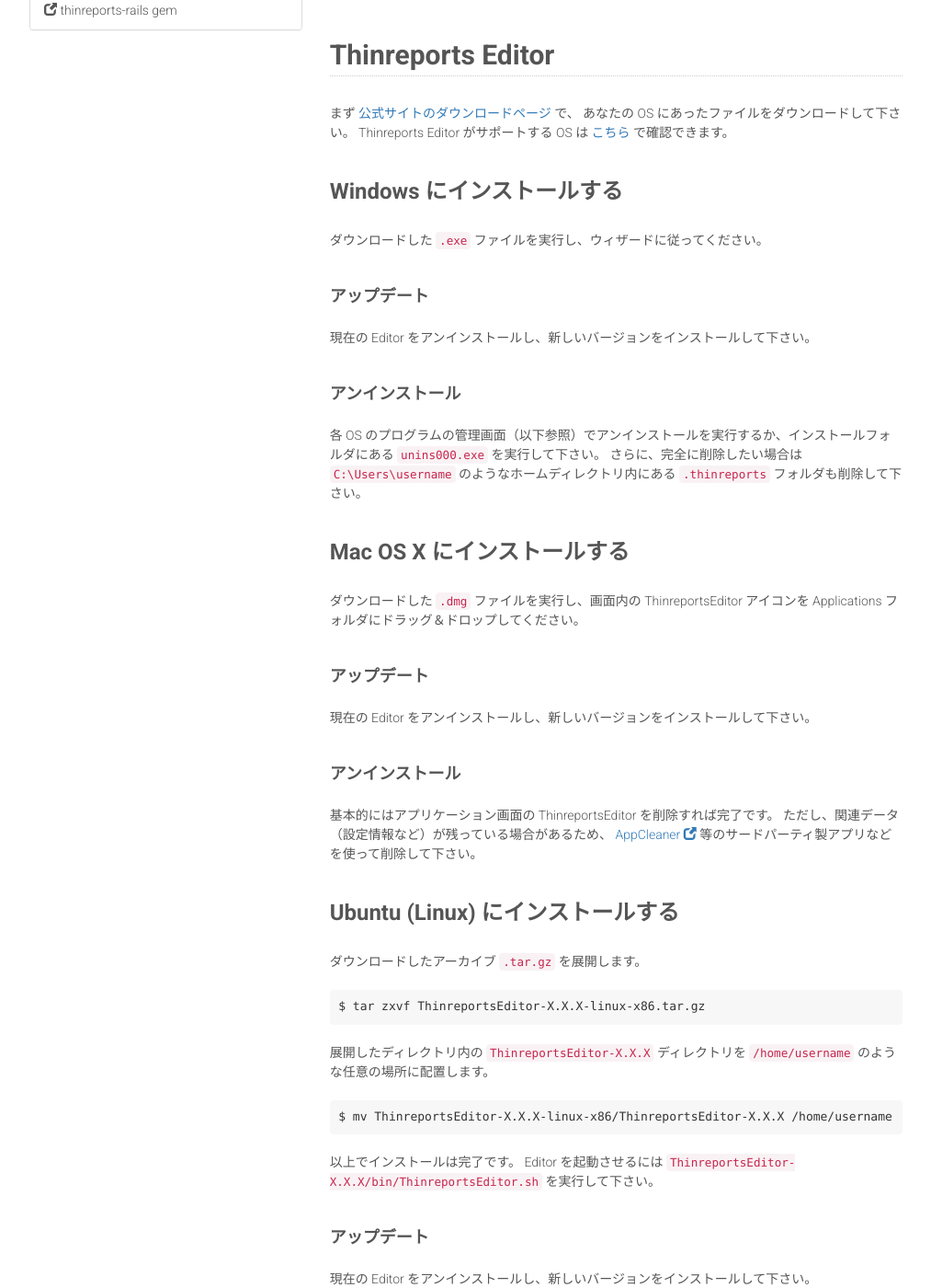
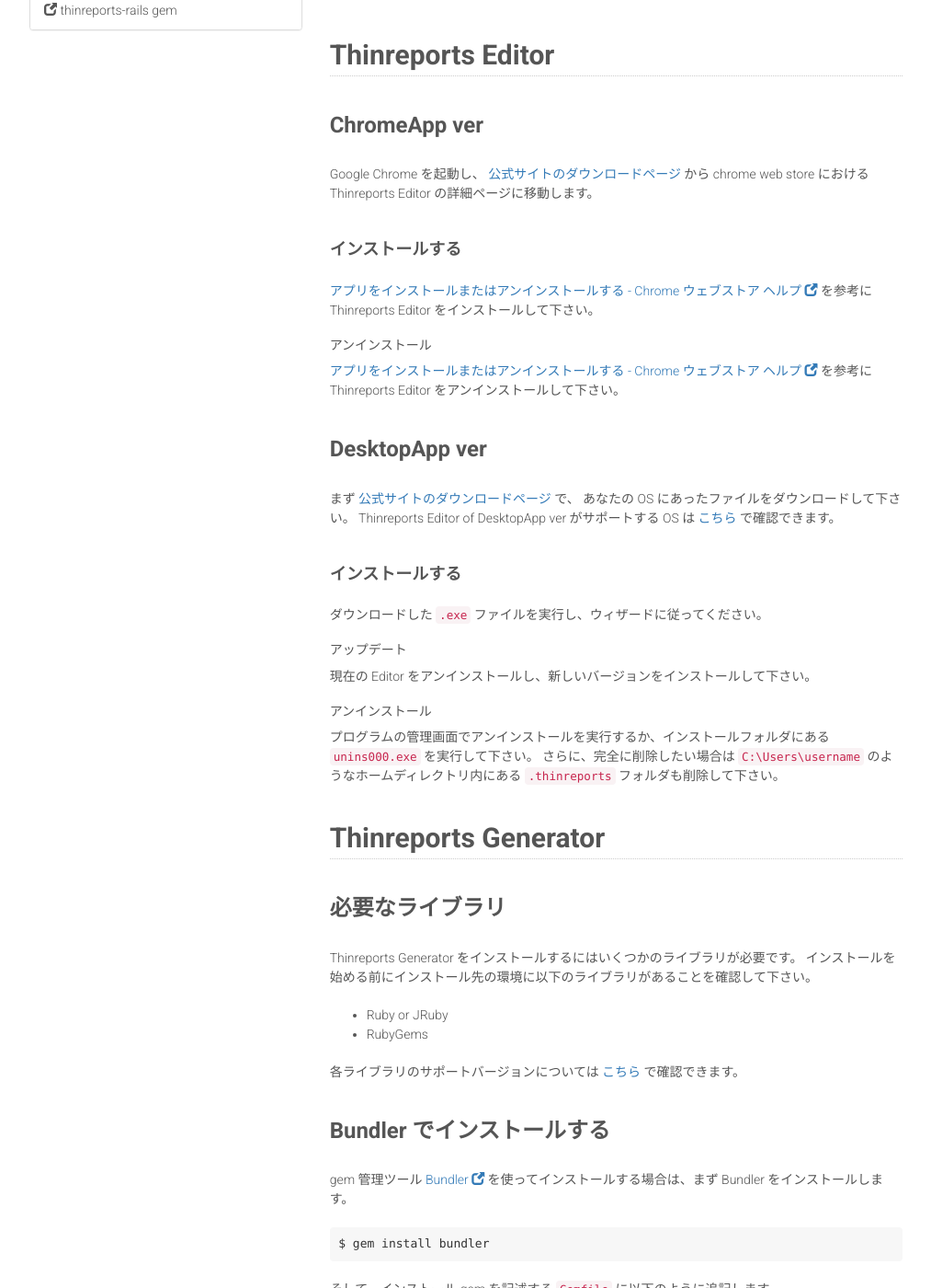
Before and after one commit to thinreports/documentation, a Jekyll site: the page built from ja/getting-started/installation.md, in a window 1280 px wide and 1400 px high, scrolled down 251 px. Shown: the whole window at 92% size, without its empty margins (133-1146 px from the left). Built offline with Jekyll 4.4.1, drawn with Linux system fonts in a browser that asks for light colours; nearby versions of some CDN libraries; Markdown is read by kramdown in place of the engine named in the settings; some of the changed text lies outside the part shown.

Commit message:
Update installation.md
Add installation guide for ChromeApp ver

````diff
--- a/ja/getting-started/installation.md
+++ b/ja/getting-started/installation.md
@@ -12,72 +12,36 @@
 
 ## Thinreports Editor
 
+### ChromeApp ver
+
+Google Chrome を起動し、 [公式サイトのダウンロードページ](http://www.thinreports.org/download/) から chrome web store における Thinreports Editor の詳細ページに移動します。
+
+#### インストールする
+
+[アプリをインストールまたはアンインストールする - Chrome ウェブストア ヘルプ](https://support.google.com/chrome_webstore/answer/1053369?hl=ja) を参考に Thinreports Editor をインストールして下さい。
+
+##### アンインストール
+
+[アプリをインストールまたはアンインストールする - Chrome ウェブストア ヘルプ](https://support.google.com/chrome_webstore/answer/1053369?hl=ja) を参考に Thinreports Editor をアンインストールして下さい。
+
+### DesktopApp ver
+
 まず [公式サイトのダウンロードページ](http://www.thinreports.org/download/) で、
 あなたの OS にあったファイルをダウンロードして下さい。
-Thinreports Editor がサポートする OS は [こちら](http://www.thinreports.org/features/editor/) で確認できます。
+Thinreports Editor  of DesktopApp ver がサポートする OS は [こちら](http://www.thinreports.org/features/editor/) で確認できます。
 
-### Windows にインストールする
+#### インストールする
 
 ダウンロードした `.exe` ファイルを実行し、ウィザードに従ってください。
 
-#### アップデート
+##### アップデート
 
 現在の Editor をアンインストールし、新しいバージョンをインストールして下さい。
 
-#### アンインストール
+##### アンインストール
 
-各 OS のプログラムの管理画面（以下参照）でアンインストールを実行するか、インストールフォルダにある `unins000.exe` を実行して下さい。
+プログラムの管理画面でアンインストールを実行するか、インストールフォルダにある `unins000.exe` を実行して下さい。
 さらに、完全に削除したい場合は `C:\Users\username` のようなホームディレクトリ内にある `.thinreports` フォルダも削除して下さい。
-
-### Mac OS X にインストールする
-
-ダウンロードした `.dmg` ファイルを実行し、画面内の ThinreportsEditor アイコンを
-Applications フォルダにドラッグ＆ドロップしてください。
-
-#### アップデート
-
-現在の Editor をアンインストールし、新しいバージョンをインストールして下さい。
-
-#### アンインストール
-
-基本的にはアプリケーション画面の ThinreportsEditor を削除すれば完了です。
-ただし、関連データ（設定情報など）が残っている場合があるため、
-[AppCleaner](http://www.freemacsoft.net/appcleaner/) 等のサードパーティ製アプリなどを使って削除して下さい。
-
-### Ubuntu (Linux) にインストールする
-
-ダウンロードしたアーカイブ `.tar.gz` を展開します。
-
-```
-$ tar zxvf ThinreportsEditor-X.X.X-linux-x86.tar.gz
-```
-
-展開したディレクトリ内の `ThinreportsEditor-X.X.X` ディレクトリを `/home/username` のような任意の場所に配置します。
-
-```
-$ mv ThinreportsEditor-X.X.X-linux-x86/ThinreportsEditor-X.X.X /home/username
-```
-
-以上でインストールは完了です。
-Editor を起動させるには `ThinreportsEditor-X.X.X/bin/ThinreportsEditor.sh` を実行して下さい。
-
-#### アップデート
-
-現在の Editor をアンインストールし、新しいバージョンをインストールして下さい。
-
-#### アンインストール
-
-`ThinreportsEditor-X.X.X` ディレクトリを削除します。
-
-```
-$ rm -fr /path/to/ThinreportsEditor-X.X.X
-```
-
-さらに、完全に削除したい場合はホームディレクトリ内の `.thinreports` ディレクトリも削除して下さい。
-
-```
-$ rm -fr ~/.thinreports
-```
 
 ## Thinreports Generator
 
````
